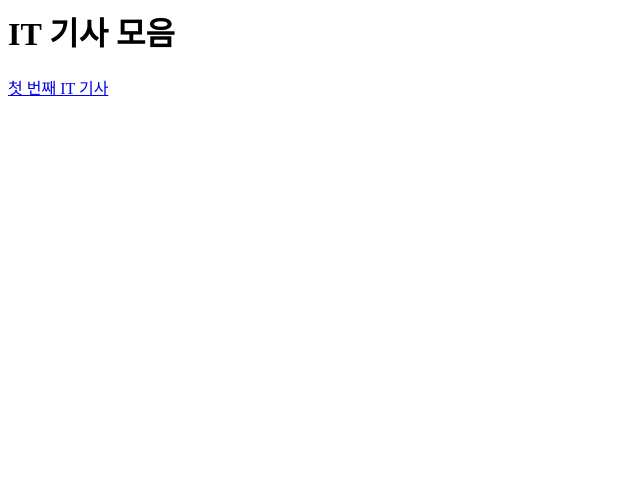
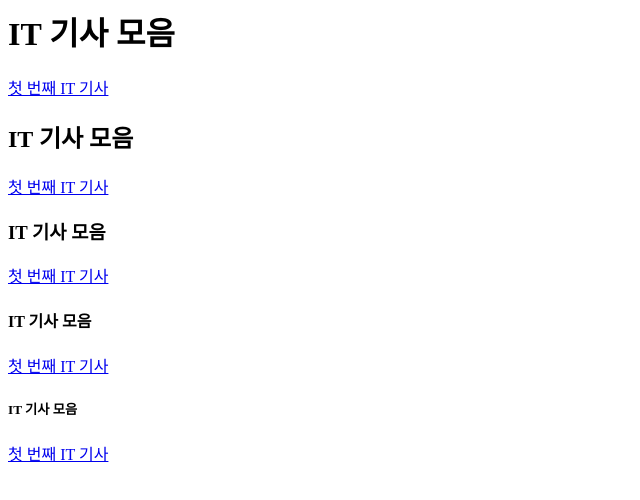
Before and after one commit to yerinini/mis2501, a plain HTML site: page index.html in a window 1280 px wide. Shown: the whole page, without its empty margins (0-640 px from the left). Drawn offline with Linux system fonts and the light colour scheme.

Commit message:
Update index.html

```diff
--- a/index.html
+++ b/index.html
@@ -5,5 +5,13 @@
   <body>
     <h1>IT 기사 모음</h1>
     <a href="https://www.newsis.com/view/NISX20250227_0003081118" target="_blank">첫 번째 IT 기사</a>
+    <h2>IT 기사 모음</h2>
+    <a href="https://www.newsis.com/view/NISX20250227_0003081118" target="_blank">첫 번째 IT 기사</a>
+    <h3>IT 기사 모음</h3>
+    <a href="https://www.newsis.com/view/NISX20250227_0003081118" target="_blank">첫 번째 IT 기사</a>
+    <h4>IT 기사 모음</h4>
+    <a href="https://www.newsis.com/view/NISX20250227_0003081118" target="_blank">첫 번째 IT 기사</a>
+    <h5>IT 기사 모음</h5>
+    <a href="https://www.newsis.com/view/NISX20250227_0003081118" target="_blank">첫 번째 IT 기사</a>
   </body>
 </html>
```
